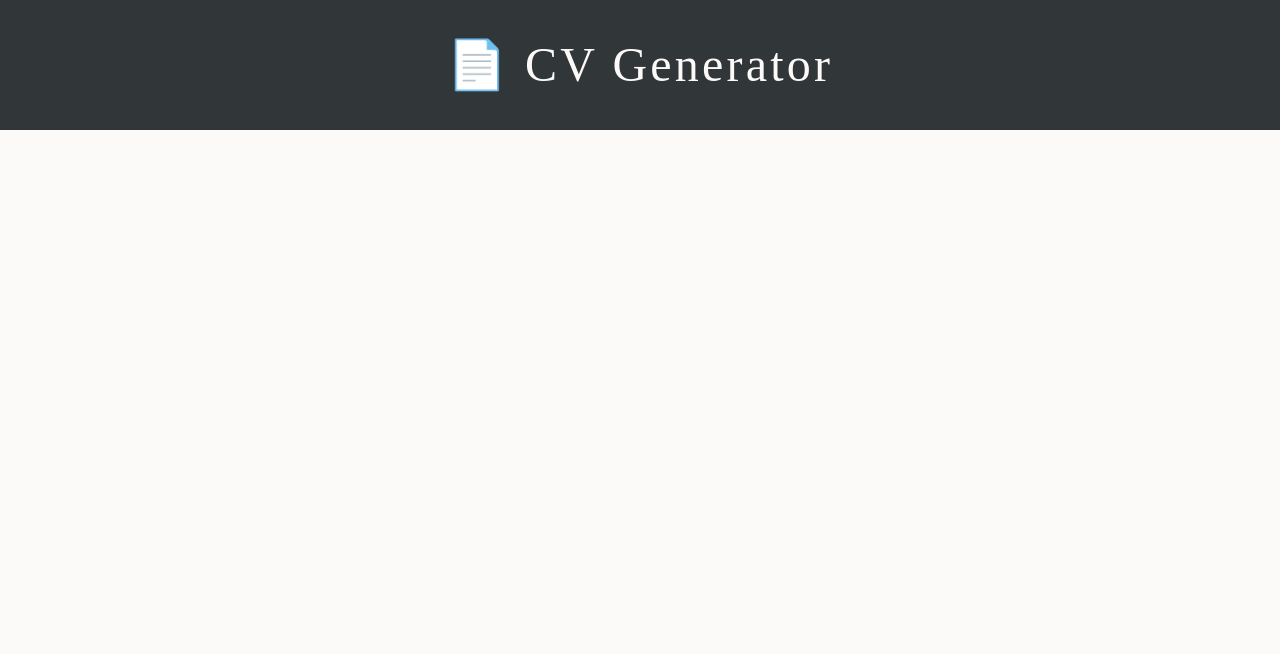
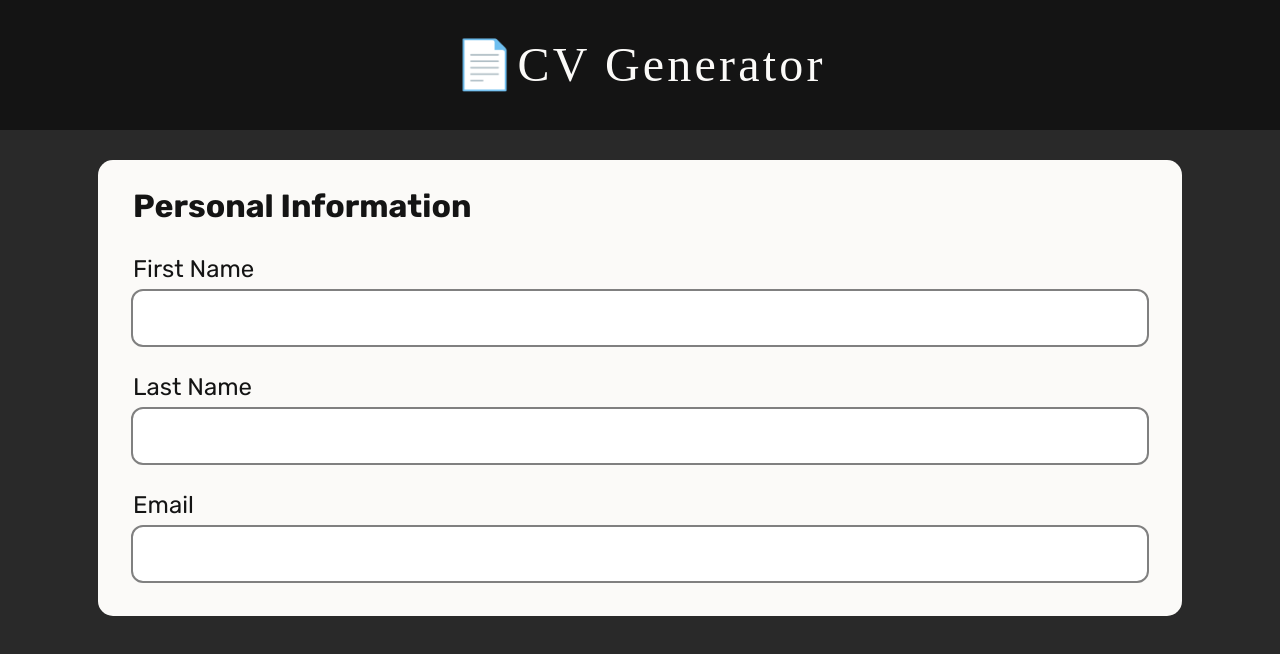
Before and after one commit to omardevelops/cv-app, a React (Vite) app: page / in a window 1280 px wide. Shown: the top 654 px of the page. Built offline with nearby package versions, Linux system fonts and the light colour scheme; the HTML template or start-up script is replaced by a standard one; a web font is replaced by a local one.

Commit message:
add: init form design + state + general inputs

```diff
--- a/src/App.css
+++ b/src/App.css
@@ -1,11 +1,25 @@
+:root {
+  --main-bg-color: #fbfaf8;
+  --secondary-bg-color: #f0ece5;
+  --dark-bg-color: #292929;
+  --secondary-dark-bg-color: #141414;
+  --accent-color-1: #fea82f;
+  --accent-color-2: #ff5e5b;
+  --accent-color-3: #5448c8;
+}
 @font-face {
   font-family: Figno;
   src: url('./assets/fonts/Figno-Regular.otf');
 }
+@font-face {
+  font-family: Rubik;
+  src: url('./assets/fonts/Rubik-VariableFont_wght.ttf');
+}
 body {
   font-size: 1.5rem;
-  background-color: #fbfaf8;
-  font-family: Figno;
+  background-color: var(--dark-bg-color);
+  color: var(--main-bg-color);
+  font-family: 'Rubik';
 }
 
 h1 {
@@ -13,9 +27,10 @@ h1 {
 }
 
 nav {
+  background-color: var(--secondary-dark-bg-color);
+  font-family: Figno;
   height: 100px;
   padding: 15px 30px;
-  background-color: #313638;
   display: flex;
   align-items: center;
   justify-content: center;
@@ -27,5 +42,53 @@ nav > h1 {
 }
 
 nav > h1::before {
-  content: ' 📄 ';
+  content: '📄';
 }
+
+.main {
+  display: flex;
+  align-items: center;
+  justify-content: center;
+  flex-wrap: wrap;
+}
+
+/* Form */
+form {
+  background-color: var(--main-bg-color);
+  color: var(--secondary-dark-bg-color);
+  width: 80%;
+  margin: 30px 0;
+  padding: 30px;
+  border-radius: 15px;
+}
+
+form fieldset {
+  padding: 5px;
+}
+
+form fieldset legend {
+  font-size: 2rem;
+  font-weight: bold;
+}
+
+/* Select Labels & Input Fields */
+form fieldset > legend + div {
+  margin-top: 30px;
+  display: flex;
+  flex-direction: column;
+  gap: 30px;
+}
+
+label {
+  display: flex;
+  flex-direction: column;
+  gap: 10px;
+}
+input {
+  font: inherit;
+  font-size: 1.8rem;
+  padding: 10px;
+  border-radius: 10px;
+  border: none;
+  outline: 2px solid gray;
+}
--- a/src/App.jsx
+++ b/src/App.jsx
@@ -1,18 +1,34 @@
 import React from 'react';
+import General from './components/General';
 import './reset.css';
 import './App.css';
 
 class App extends React.Component {
-  // constructor(props) {
-  //   super(props);
-  // }
+  constructor(props) {
+    super(props);
+
+    this.state = {
+      general: {
+        firstName: '',
+        lastName: '',
+        email: '',
+      },
+    };
+  }
 
   render() {
+    const { general } = this.state;
     return (
       <div className="App">
         <nav>
           <h1>CV Generator</h1>
         </nav>
+
+        <div className="main">
+          <form onSubmit={(e) => e.preventDefault()}>
+            <General info={general} />
+          </form>
+        </div>
       </div>
     );
   }
--- a/src/components/General.jsx
+++ b/src/components/General.jsx
@@ -6,10 +6,26 @@ class General extends React.Component {
   // }
 
   render() {
+    const { info } = this.props;
     return (
-      <div className="General">
-        <h1>Hello world!</h1>
-      </div>
+      <fieldset className="general">
+        <legend>Personal Information</legend>
+
+        <div>
+          <label htmlFor="firstname">
+            <p>First Name</p>
+            <input type="text" id="firstname" />
+          </label>
+          <label htmlFor="lastname">
+            <p>Last Name</p>
+            <input type="text" id="lastname" />
+          </label>
+          <label htmlFor="email">
+            <p>Email</p>
+            <input type="email" id="email" />
+          </label>
+        </div>
+      </fieldset>
     );
   }
 }
```
